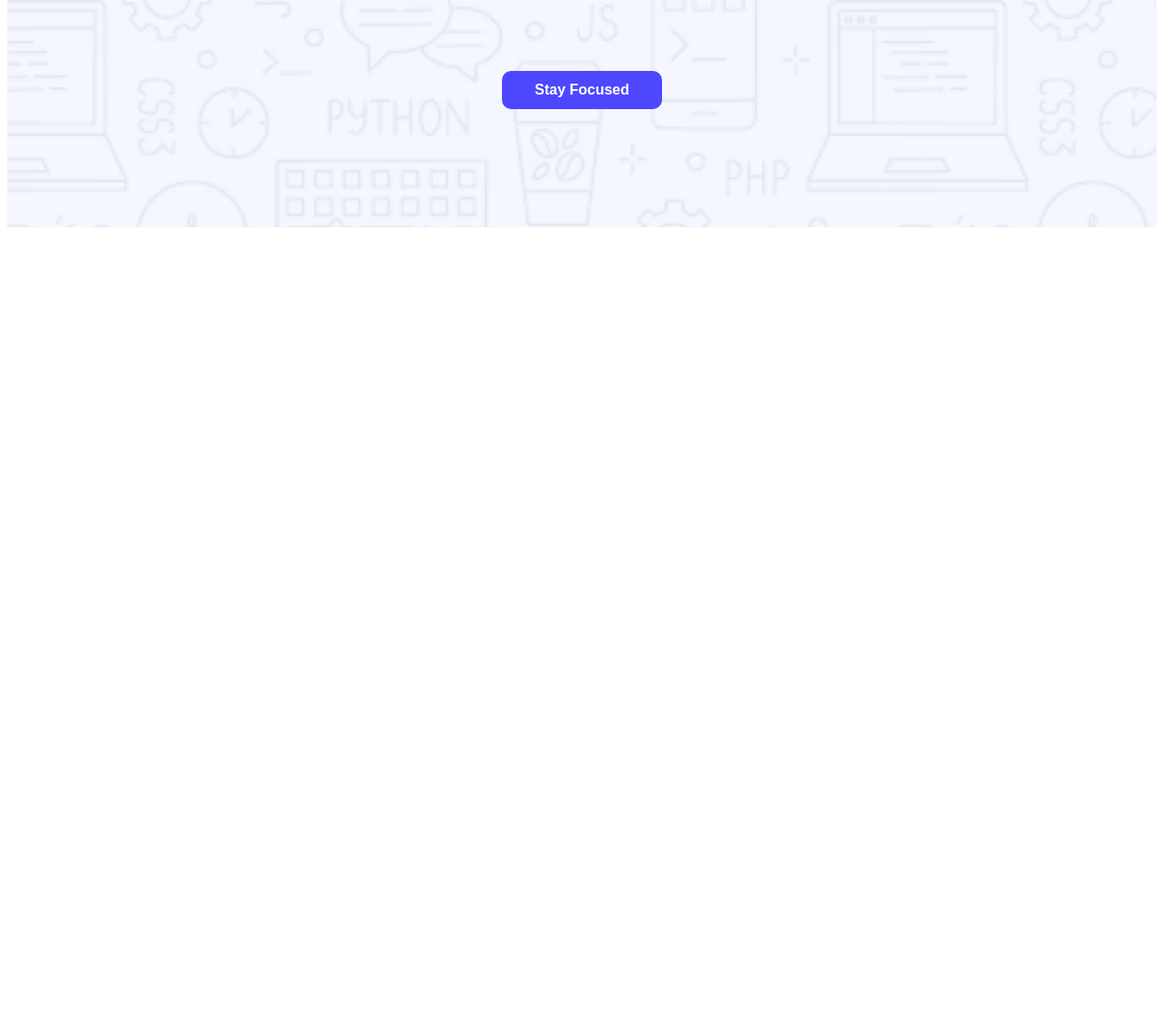
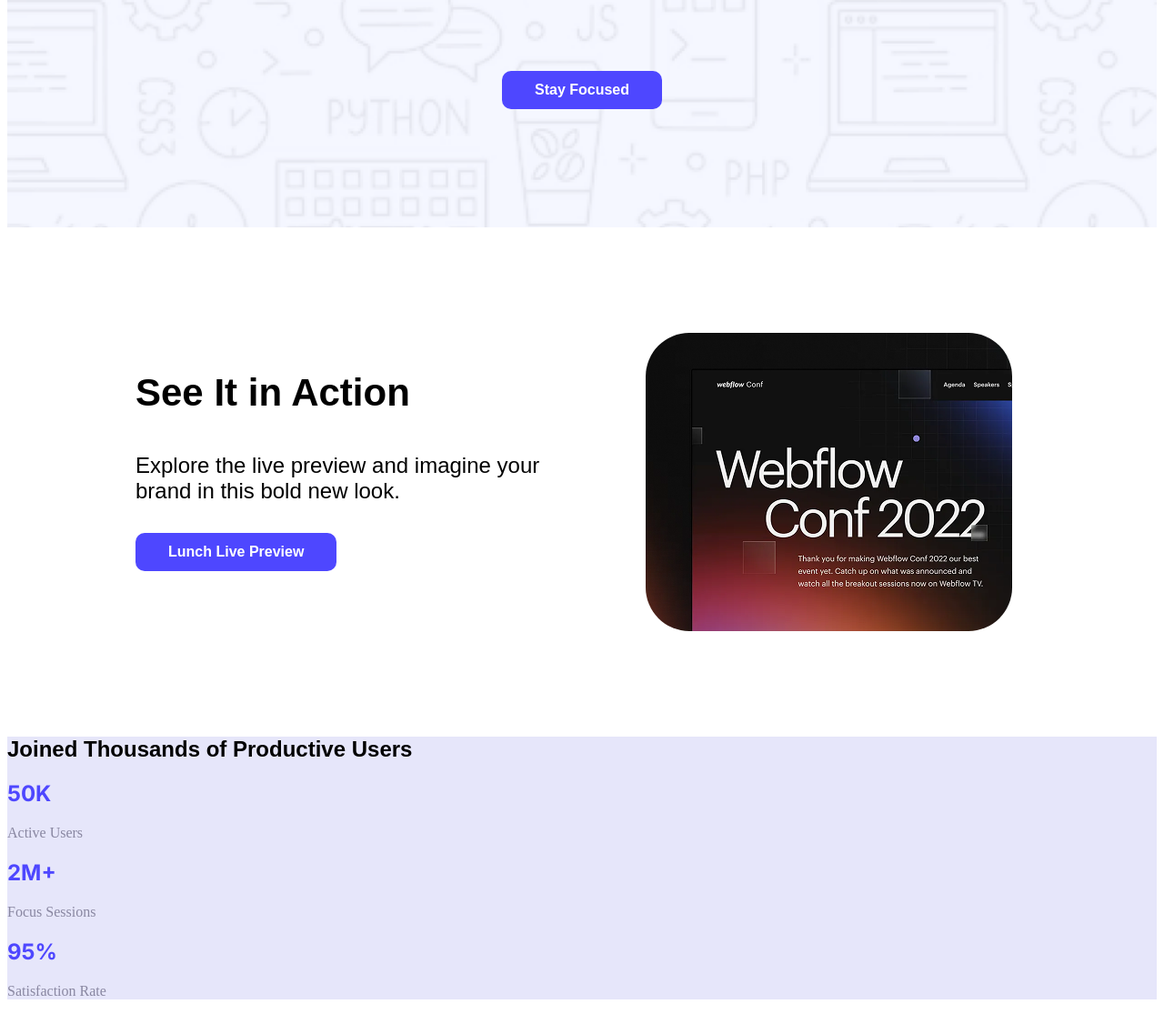
Before and after one commit to anjan0003/B12-Assignment-01-Anjan-Nandy, a plain HTML site: page index.html in a window 1280 px wide. Shown: the part 655-1770 px from the top of the page at 91% size. Before the commit the page ends 913 px from the top, so only its background shows below. Drawn offline with Linux system fonts and the light colour scheme.

Commit message:
added action section

```diff
--- a/index.html
+++ b/index.html
@@ -30,6 +30,37 @@
         </div>
     </header>
 
+    <main>
+        <section class="action">
+            <div class="action-content">
+                <h3 class="action-title raleway-normal">See It in Action</h3>
+                <h4 class="action-sub-title raleway-normal">Explore the live preview and imagine your <br> brand in this bold new look.</h4>
+                <button class="btn-primary raleway-normal">Lunch Live Preview</button>
+            </div>
+            <img class="action-picture" src="image/wc-mini.png" alt="">
+        </section>
+         <section class="Productive-Users main-bg">
+            <h2 class="Productive-Users-title raleway-normal">Joined Thousands of Productive Users</h2>
+
+            <div class="Productive-Users-Data">
+
+                <div class="Productive-Users-Data-Name">
+                    <h1 class="Productive-Users-Data-Name-title text-primary inter-normal">50K</h1>
+                    <p class="Productive-Users-Data-Name-sub-title third-bg">Active Users</p>
+                </div>
+                <div class="Productive-Users-Data-Name">
+                   <h1 class="Productive-Users-Data-Name-title text-primary inter-normal">2M+</h1>
+                   <p class="Productive-Users-Data-Name-sub-title third-bg">Focus Sessions</p>
+
+                </div>
+                <div class="Productive-Users-Data-Name">
+                     <h1 class="Productive-Users-Data-Name-title text-primary inter-normal">95%</h1>
+                    <p class="Productive-Users-Data-Name-sub-title third-bg">Satisfaction Rate</p>
+                </div>
+            </div>
+        </section>
+
+    </main>
 
 </body>
 
--- a/style.css/style.css
+++ b/style.css/style.css
@@ -89,3 +89,30 @@
     font-weight:bold ;
     font-size: 65px;
 }
+
+ /* action */
+.action{
+    display: flex;
+    justify-content: space-between;
+    margin: 116px 159px 116px 141px;
+    gap: 10px;
+}
+.action-content{
+    max-width: 580px;
+}
+
+.action-title{
+    font-weight:bold ;
+    font-size: 42px;
+}
+.action-sub-title{
+    font-weight:500 ;
+    font-size: 24px;
+}
+
+.action-picture{
+    width: 403px;
+    height: 328px;
+    border-radius: 48px;
+
+}
```
